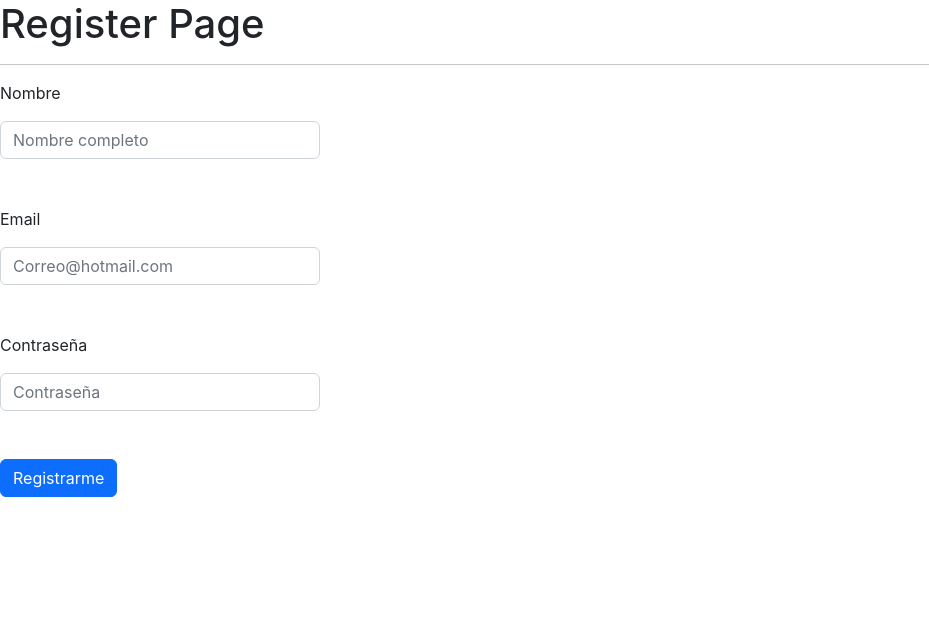
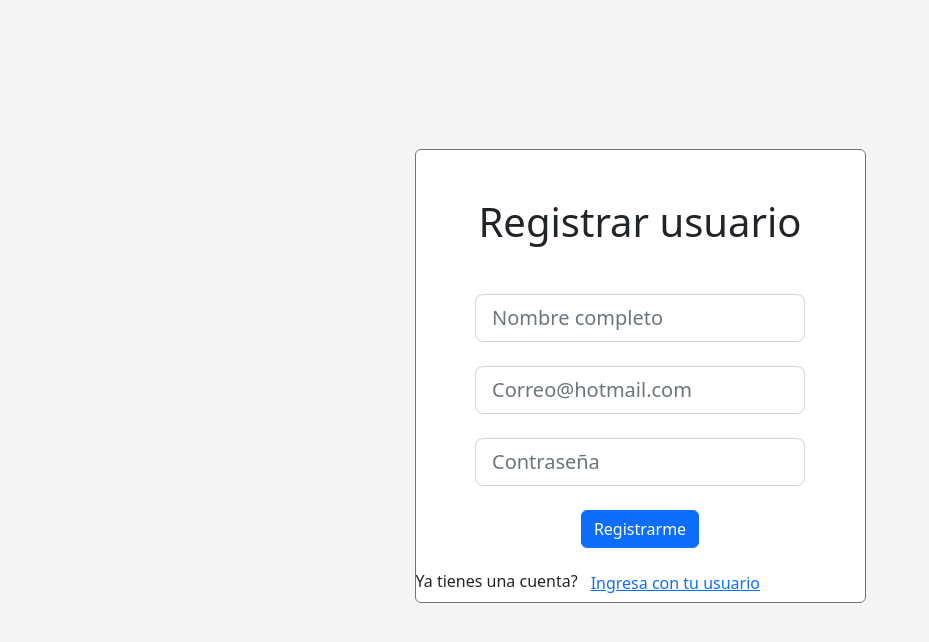
Before and after one commit to rafaelrendonx/gym-frontend, a React (Create React App) app: page /auth/register in a window 1280 px wide. Shown: the top 642 px of the page, without its empty margins (0-929 px from the left). Built offline with nearby package versions, Linux system fonts and the light colour scheme.

Commit message:
Se añaden algunos estilos

```diff
--- a/src/auth/pages/LoginPage.jsx
+++ b/src/auth/pages/LoginPage.jsx
@@ -1,4 +1,5 @@
 import { useState } from 'react';
+import { useNavigate } from 'react-router-dom';
 import { useForm } from '../../hooks/useForm';
 
 export const LoginPage = () => {
@@ -7,43 +8,67 @@ export const LoginPage = () => {
     password: '',
   };
   const { formState, onInputChange, email, password } = useForm(formValues);
-  const [loggedUser, setLoggedUser] = useState({})
+  const [loggedUser, setLoggedUser] = useState({});
+  const navigate = useNavigate();
 
   const onSubmit = (event) => {
-    event.preventDefault()
-    setLoggedUser([
-      formState
-    ])
-    console.log(loggedUser)
-  }
+    event.preventDefault();
+    setLoggedUser([formState]);
+    console.log(loggedUser);
+  };
+
+  const goToRegister = () => {
+    navigate('/auth/register');
+  };
 
   return (
     <>
-      <h1>LoginPage</h1>
-      <hr />
-      <form onSubmit={onSubmit}>
-        <p>Email</p>
+      <section className="vh-100">
+        <div className="container py-5 h-100">
+          <div className="row d-flex justify-content-center align-items-center h-100">
+            <div className="col-12 col-md-8 col-lg-6 col-xl-5">
+              <div className="card shadow-2-strong border border-secondary mb-5">
+                <form
+                  onSubmit={onSubmit}
+                  className="d-flex flex-column mb-3 align-items-center mt-5"
+                >
+                  <h1 className="mb-5">Ingresa tu usuario</h1>
+
+                  <div className="form-outline mb-4">
                     <input
                       placeholder="Correo@hotmail.com"
                       name="email"
-          className="form-control mb-5 w-25 "
+                      className="form-control form-control-lg"
                       type="text"
                       onChange={onInputChange}
                       value={email}
                     />
-        <p>Contraseña</p>
+                  </div>
+                  <div className="form-outline mb-4">
                     <input
                       placeholder="Contraseña"
                       name="password"
-          className="form-control mb-5 w-25 "
+                      className="form-control form-control-lg"
                       type="password"
                       onChange={onInputChange}
                       value={password}
                     />
+                  </div>
                   <button type="submit" className="btn btn-primary">
                     Login
                   </button>
                 </form>
+                <span>
+                  Aun no tienes cuenta?
+                  <button onClick={goToRegister} className="btn btn-link mt-3">
+                    Haz click aqui
+                  </button>
+                </span>
+              </div>
+            </div>
+          </div>
+        </div>
+      </section>
     </>
   );
 };
--- a/src/auth/pages/RegisterPage.jsx
+++ b/src/auth/pages/RegisterPage.jsx
@@ -1,5 +1,6 @@
-import { useState } from "react";
-import { useForm } from "../../hooks/useForm";
+import { useState } from 'react';
+import { useNavigate } from 'react-router-dom';
+import { useForm } from '../../hooks/useForm';
 
 export const RegisterPage = () => {
   const formValues = {
@@ -7,54 +8,77 @@ export const RegisterPage = () => {
     email: '',
     password: '',
   };
-  const { formState, onInputChange, email, password , nombre} = useForm(formValues);
-  const [registeredUser, setRegisteredUser] = useState({})
+  const { formState, onInputChange, email, password, nombre } =
+    useForm(formValues);
+  const [registeredUser, setRegisteredUser] = useState({});
+  const navigate = useNavigate();
 
   const onSubmit = (event) => {
-    event.preventDefault()
-    setRegisteredUser([
-      formState
-    ])
-    console.log(registeredUser)
-  }
+    event.preventDefault();
+    setRegisteredUser([formState]);
+    console.log(registeredUser);
+  };
   return (
     <>
-      <h1>Register Page</h1>
-      <hr />
-      <form onSubmit={onSubmit}>
-        <p>Nombre</p>
+      <section className="vh-100">
+        <div className="container py-5 h-100">
+          <div className="row d-flex justify-content-center align-items-center h-100">
+            <div className="col-12 col-md-8 col-lg-6 col-xl-5">
+              <div className="card shadow-2-strong border border-secondary mb-5">
+                <form
+                  onSubmit={onSubmit}
+                  className="d-flex flex-column mb-3 align-items-center mt-5"
+                >
+                  <h1 className="mb-5">Registrar usuario</h1>
+                  <div className="form-outline mb-4">
                     <input
                       placeholder="Nombre completo"
                       name="nombre"
-          className="form-control mb-5 w-25 "
+                      className="form-control form-control-lg"
                       type="text"
                       onChange={onInputChange}
                       value={nombre}
                     />
-        <p>Email</p>
+                  </div>
+
+                  <div className="form-outline mb-4">
                     <input
                       placeholder="Correo@hotmail.com"
                       name="email"
-          className="form-control mb-5 w-25 "
+                      className="form-control form-control-lg"
                       type="text"
                       onChange={onInputChange}
                       value={email}
-
                     />
-        <p>Contraseña</p>
+                  </div>
+                  <div className="form-outline mb-4">
                     <input
                       placeholder="Contraseña"
                       name="password"
-          className="form-control mb-5 w-25 "
+                      className="form-control form-control-lg"
                       type="password"
                       onChange={onInputChange}
                       value={password}
-
                     />
+                  </div>
                   <button type="submit" className="btn btn-primary">
                     Registrarme
                   </button>
                 </form>
+                <span className="">
+                  Ya tienes una cuenta?
+                  <button
+                    onClick={() => navigate('/auth/login')}
+                    className="btn btn-link"
+                  >
+                    Ingresa con tu usuario
+                  </button>
+                </span>
+              </div>
+            </div>
+          </div>
+        </div>
+      </section>
     </>
   );
 };
--- a/src/gym/components/Navbar.jsx
+++ b/src/gym/components/Navbar.jsx
@@ -1,12 +1,36 @@
+import { useNavigate } from 'react-router-dom';
 
 export const Navbar = () => {
+  const navigate = useNavigate();
   return (
     <>
-    <div className="navbar justify-content-center ms-5">
-        <button className="btn btn-outline-primary m-1">Maquinas</button>
-        <button className="btn btn-outline-primary m-1">Calistenia</button>
-        <button className="btn btn-outline-primary m-1">Pesas</button>
-    </div>
+      <div className="navbar float-start ms-5">
+        <button
+          onClick={({ target }) => navigate(target.name)}
+          className="btn btn-outline-primary m-1"
+          name="maquinas"
+        >
+          Maquinas
+        </button>
+        <button
+          onClick={({ target }) => navigate(target.name)}
+          className="btn btn-outline-primary m-1"
+          name="calistenia"
+        >
+          Calistenia
+        </button>
+        <button
+          onClick={({ target }) => navigate(target.name)}
+          className="btn btn-outline-primary m-1"
+          name="pesas"
+        >
+          Pesas
+        </button>
+      </div>
+      <div className='navbar float-end ms-5'>
+        <button className='btn btn-outline-danger m-1'>Login</button>
+        <button className='btn btn-outline-danger m-1'>Crear usuario</button>
+      </div>
     </>
-  )
-}
+  );
+};
--- a/src/gym/pages/Calistenia.jsx
+++ b/src/gym/pages/Calistenia.jsx
@@ -1,6 +1,9 @@
 
 export const Calistenia = () => {
+  const url = 'https://res.cloudinary.com/ds5vhpr1h/image/upload/v1667538509/GymImages/ligas_ip3ipy.jpg'
   return (
-    <div>Calistenia</div>
+    <>
+    <img src={url} alt="" />
+    </>
   )
 }
--- a/src/gym/pages/GymPage.jsx
+++ b/src/gym/pages/GymPage.jsx
@@ -1,10 +1,12 @@
-import { Navbar } from "../components/Navbar";
+import { Navbar } from '../components/Navbar';
+import Fondo from '../../assets/images/fondo.jpg';
 
 export const GymPage = () => {
   return (
     <>
-      <h1 className="text-center">GymPage</h1>
-      <Navbar/>
+      <h1 className="text-center">Zona GYM</h1>
+      <Navbar />
+      <img className="container d-flex" src={Fondo} alt="" />
     </>
   );
 };
--- a/src/gym/routes/GymRoutes.jsx
+++ b/src/gym/routes/GymRoutes.jsx
@@ -8,6 +8,7 @@ export const GymRoutes = () => {
   return (
     <Routes>
       <Route path="/" element={<GymPage />} />
+      <Route path="/*" element={<GymPage />} />
 
       <Route path="/maquinas" element={<Maquinas />} />
       <Route path="/calistenia" element={<Calistenia />} />
--- a/src/index.css
+++ b/src/index.css
@@ -1,13 +1,7 @@
-body {
-  margin: 0;
-  font-family: -apple-system, BlinkMacSystemFont, 'Segoe UI', 'Roboto', 'Oxygen',
-    'Ubuntu', 'Cantarell', 'Fira Sans', 'Droid Sans', 'Helvetica Neue',
-    sans-serif;
-  -webkit-font-smoothing: antialiased;
-  -moz-osx-font-smoothing: grayscale;
+body,html{
+  background-color: whitesmoke;
 }
-
-code {
-  font-family: source-code-pro, Menlo, Monaco, Consolas, 'Courier New',
-    monospace;
+img{
+  max-width: 100%;
+  height: auto;
 }
```
Also changed, not shown: 1 other file (tests, documents, lock files or other folders). Lines whose indentation alone changed are shown as unchanged.
